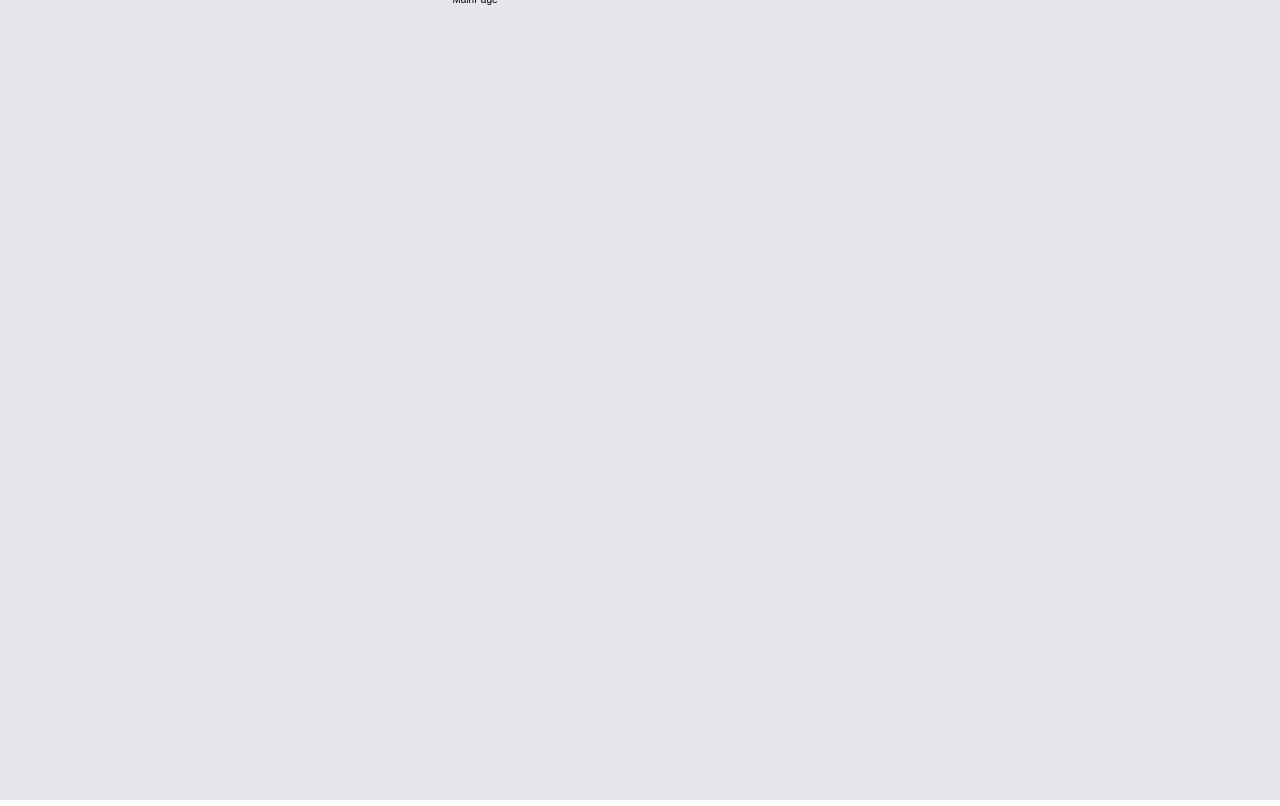
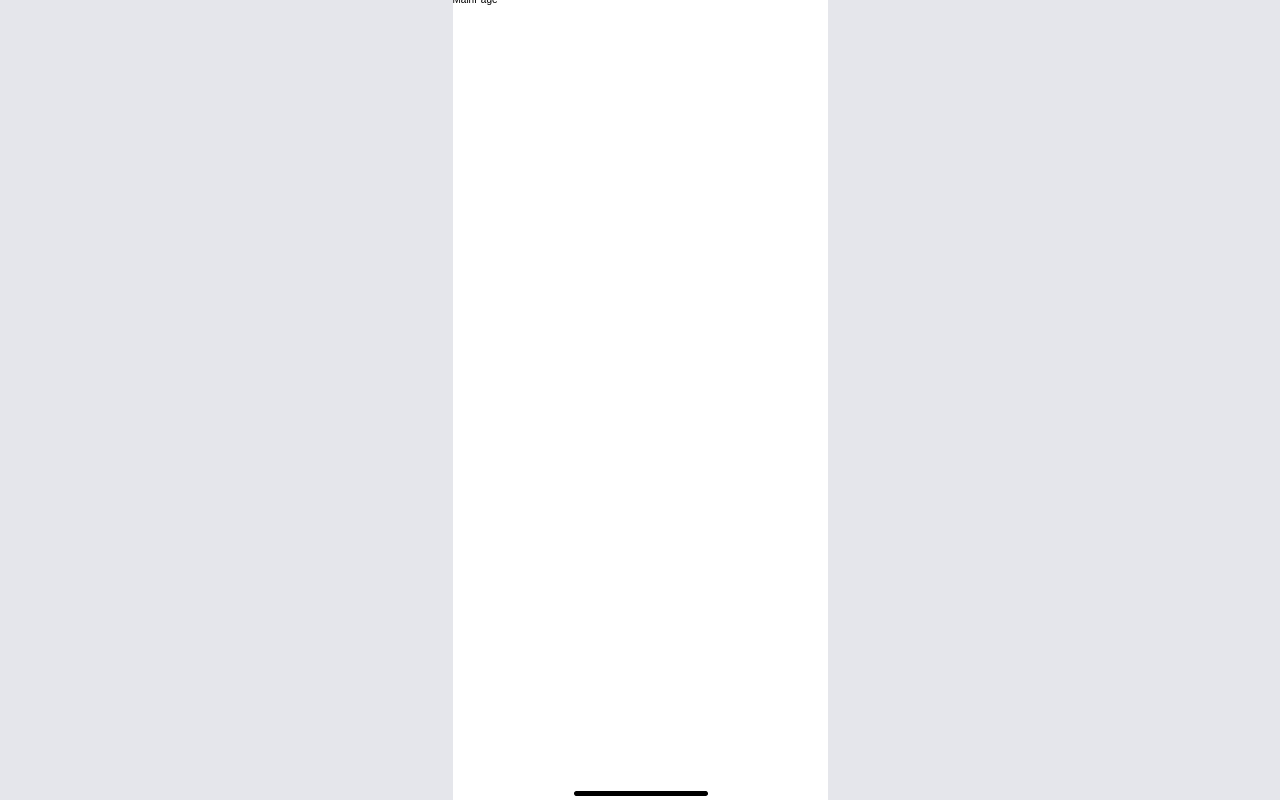
Before and after one commit to moong23/react_messenger, a React (Create React App) app: page / in a window 1280 px wide. Built offline with nearby package versions, Linux system fonts and the light colour scheme; a web font is replaced by a local one.

Commit message:
feat: bottom floating bar 구현

```diff
--- a/src/App.tsx
+++ b/src/App.tsx
@@ -1,6 +1,7 @@
 import { BrowserRouter, Routes, Route } from "react-router-dom";
 
-import Mainpage from "./pages";
+import Mainpage from "./pages/Mainpage";
+import BottomBar from "./components/Bottombar";
 
 function App() {
   return (
@@ -12,6 +13,7 @@ function App() {
             element={<Mainpage />}
           />
         </Routes>
+        <BottomBar />
       </BrowserRouter>
     </div>
   );
--- /dev/null
+++ b/src/components/Bottombar/index.element.tsx
@@ -0,0 +1,6 @@
+import styled from "styled-components";
+
+export const BottomBarContainer = styled.div`
+  position: absolute;
+  bottom: 0;
+`;
--- /dev/null
+++ b/src/components/Bottombar/index.tsx
@@ -0,0 +1,15 @@
+import { BottomBarContainer } from "./index.element";
+import bottomBarFloater from "@/assets/images/bottomBar.png";
+
+const BottomBar = () => {
+  return (
+    <BottomBarContainer>
+      <img
+        src={bottomBarFloater}
+        alt="bottomBar"
+      />
+    </BottomBarContainer>
+  );
+};
+
+export default BottomBar;
```
